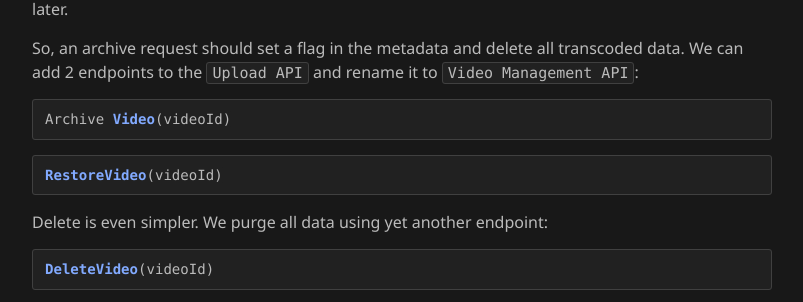
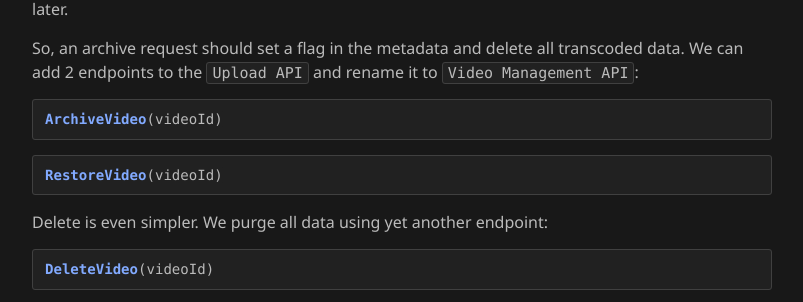
Before and after one commit to piers-sinclair/pierssinclair.github.io, a Jekyll site: the page built from _posts/2024-06-15-System-Design-in-Azure-for-clients-Video-Streaming-Service.md, in a window 1280 px wide and 900 px high, scrolled down 9532 px. Shown: the part 149-451 px from the top of the window, without its empty margins (238-1041 px from the left). Built offline with Jekyll 4.4.1, drawn with Linux system fonts in a browser that asks for light colours; comment, search, counter and statistics services are not loaded.

Commit message:
Fix c# spacing

````diff
--- a/_posts/2024-06-15-System-Design-in-Azure-for-clients-Video-Streaming-Service.md
+++ b/_posts/2024-06-15-System-Design-in-Azure-for-clients-Video-Streaming-Service.md
@@ -259,7 +259,7 @@ First, we want to keep the metadata and the original video in case we need to re
 
 So, an archive request should set a flag in the metadata and delete all transcoded data. We can add 2 endpoints to the `Upload API` and rename it to `Video Management API`:
 ```csharp
-Archive Video(videoId)
+ArchiveVideo(videoId)
 ```
 
 ```csharp
````
